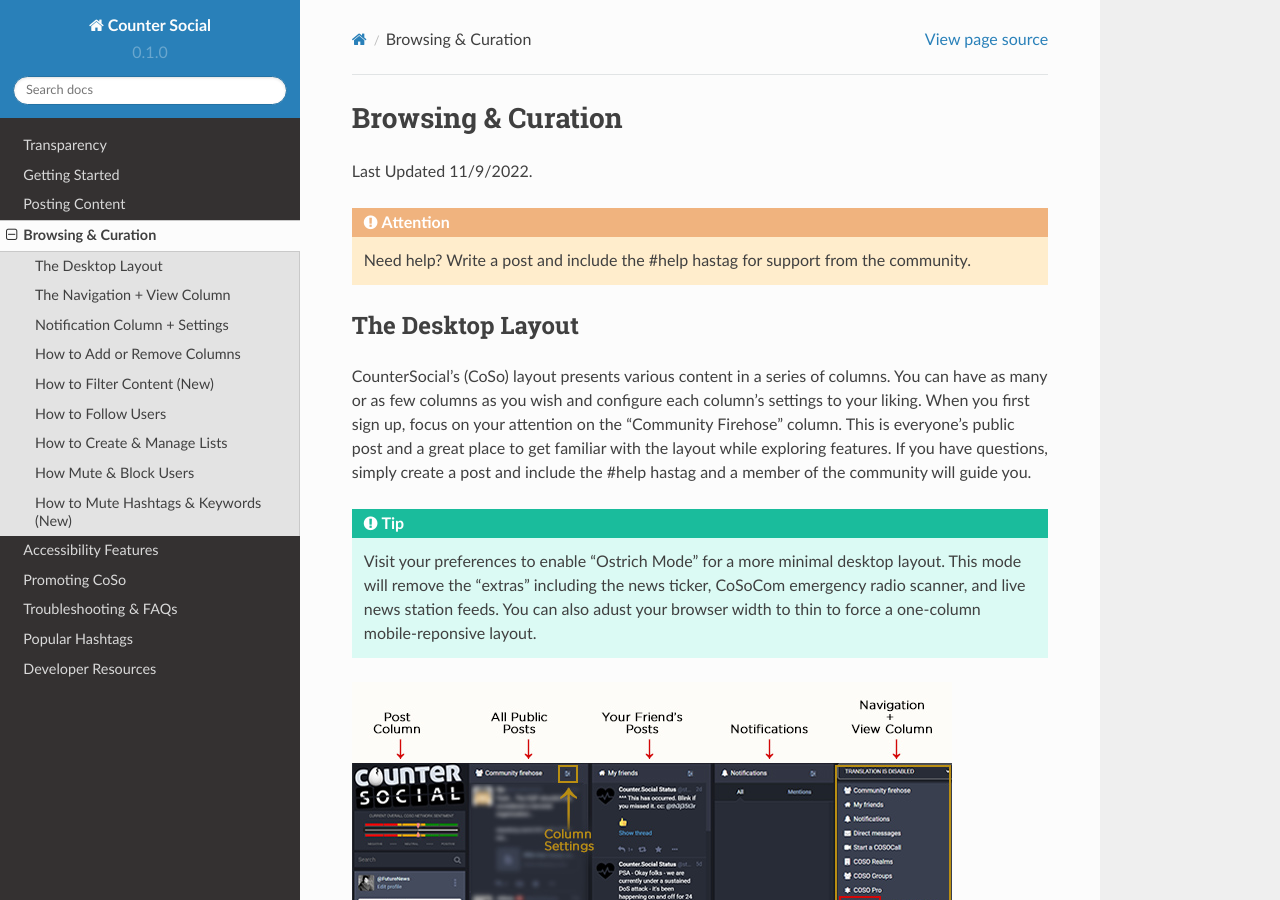
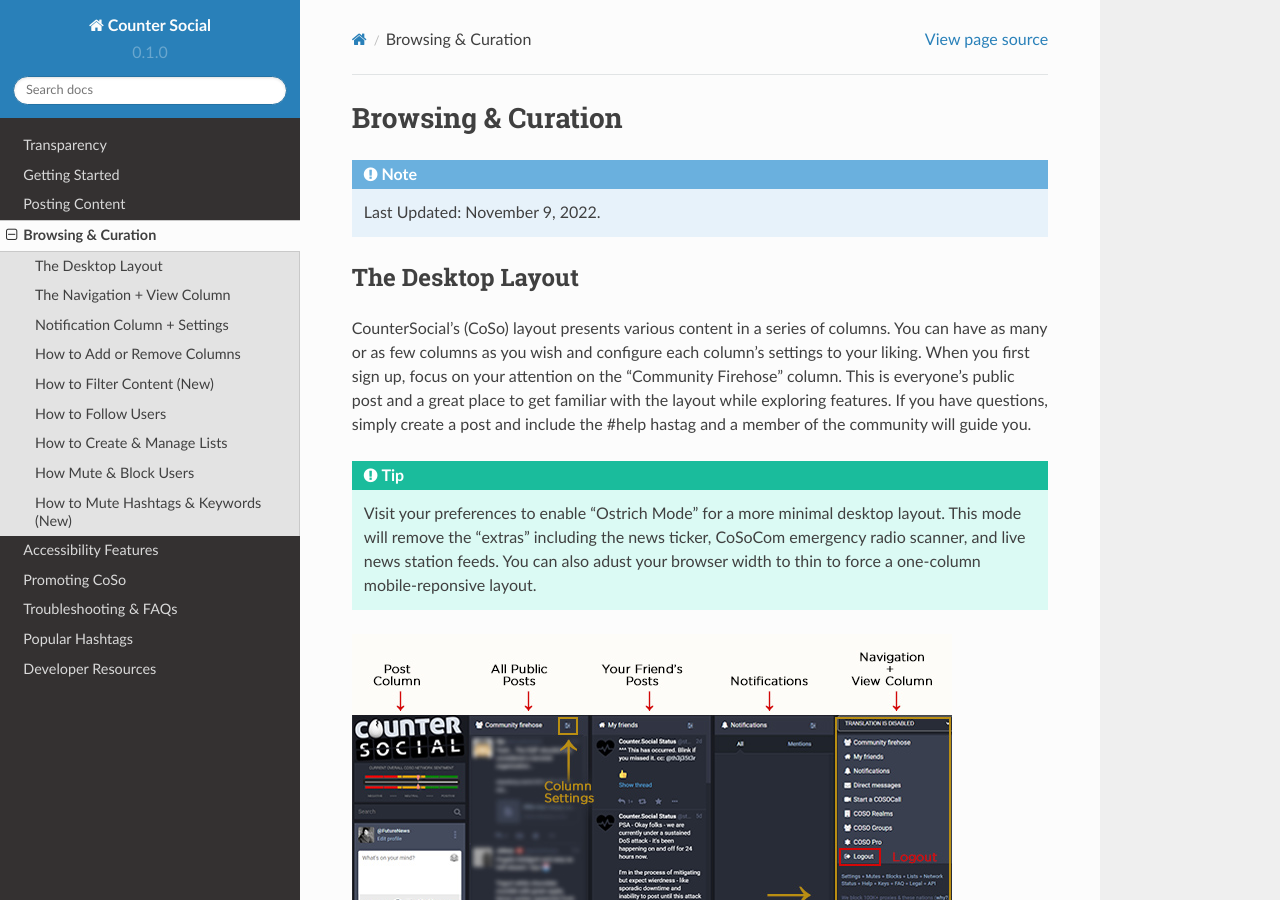
Before and after one commit to itskel/userguide, a Sphinx documentation site: the page built from docs/source/browsing-and-curation.rst, in a window 1280 px wide and 900 px high. Built offline with Sphinx 7.4.7 and the Read the Docs theme 2.0.0, drawn with Linux system fonts in a browser that asks for light colours; pages that are not in the unit, such as notebooks, are missing from menus; some of the changed text lies outside the part shown.

Commit message:
Update browsing-and-curation.rst

```diff
--- a/docs/source/browsing-and-curation.rst
+++ b/docs/source/browsing-and-curation.rst
@@ -1,9 +1,7 @@
 Browsing & Curation
 =====
 
-Last Updated 11/9/2022.
-
-.. attention:: Need help? Write a post and include the #help hastag for support from the community.
+.. note:: Last Updated: November 9, 2022.
 
 The Desktop Layout
 ------------
@@ -16,13 +14,15 @@
 
 For an expanded, in-depth overview of the destop layout, visit CoSo user @MLClark's `article on OnlySk <https://onlysky.media/mclark/countersocial-isnt-the-new-twitter-its-something-way-better/>`_
 
-
-
+|
+|
 The Navigation + View Column
 ------------
 
 When you click on any profile name, hashtag, or post, contents will automatically override the right navigation column, giving you an expanded view of the contents including threads, post replies, hashtag feeds, and full user profiles. When you are done, click the "Back" button at the top to return home to the navigation column. You can reset this column at anytime by clicking the G and S keys at the same time, or by clicking the Counter Social logo.
 
+|
+|
 Notification Column + Settings
 ------------
 |
@@ -35,7 +35,8 @@
 |
 |
 
-
+|
+|
 How to Add or Remove Columns
 ------------
 
```
Also changed, not shown: other parts of docs/source/browsing-and-curation.rst (+1 -0 lines).
